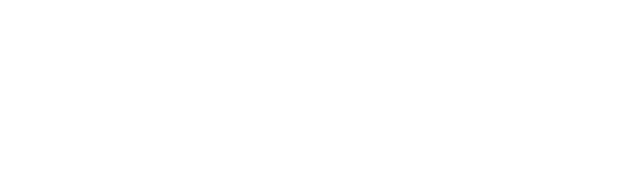
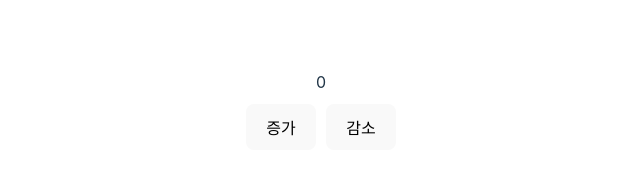
Before and after one commit to 5th-asac/react-tutoral, a React (Vite) app: page / in a window 1280 px wide. Shown: the part 290-464 px from the top of the page, without its empty margins (319-959 px from the left). Built offline with nearby package versions, Linux system fonts and the light colour scheme.

Commit message:
실습 1. State 와 SetState 그리고 약간의 스타일

```diff
--- a/src/App.jsx
+++ b/src/App.jsx
@@ -1,8 +1,41 @@
-import { useState } from "react";
-import "./App.css";
+import { useState } from 'react'
+import './App.css'
 
 function App() {
-  return <></>;
+  const [count, setCount] = useState(0)
+
+  // React.Fragment : JSX 단위는 무조건 단일 태그로 감싸져야하기때문 <- JSX 식에는 부모 요소가 하나 있어야 합니다.ts(2657)
+  return (
+    <>
+      <div style={{ marginBottom: 10 }}>{count}</div>
+      {/* tag 2가지 : button, input type="button" */}
+      <div style={{ display: 'flex', flexDirection: 'row', gap: 10 }}>
+        <button
+          className='increase-button'
+          onClick={(e) => {
+            // SetState 사용법 2가지 : (1) 새로운 상태"값" (2) 새로운 상태값 생성 "함수"
+            // (1) setCount(count + 1)
+            // (2) setCount((previousCount) => {
+            //   return previousCount + 1
+            // })
+            setCount((previousCount) => previousCount + 1)
+          }}
+        >
+          증가
+        </button>
+        {/* onClick, onChange 같은것들의 파라미터는 Callback 함수(수행할것) */}
+        {/* click, change 같은것들은 이벤트라고 부르고 event 객체에 이벤트 관련된 값들을 다 담고있다. */}
+        <button
+          className='decrease-button'
+          onClick={(e) => {
+            setCount((previousCount) => previousCount - 1)
+          }}
+        >
+          감소
+        </button>
+      </div>
+    </>
+  )
 }
 
-export default App;
+export default App
```
Also changed, not shown: 1 other file (tests, documents, lock files or other folders).
